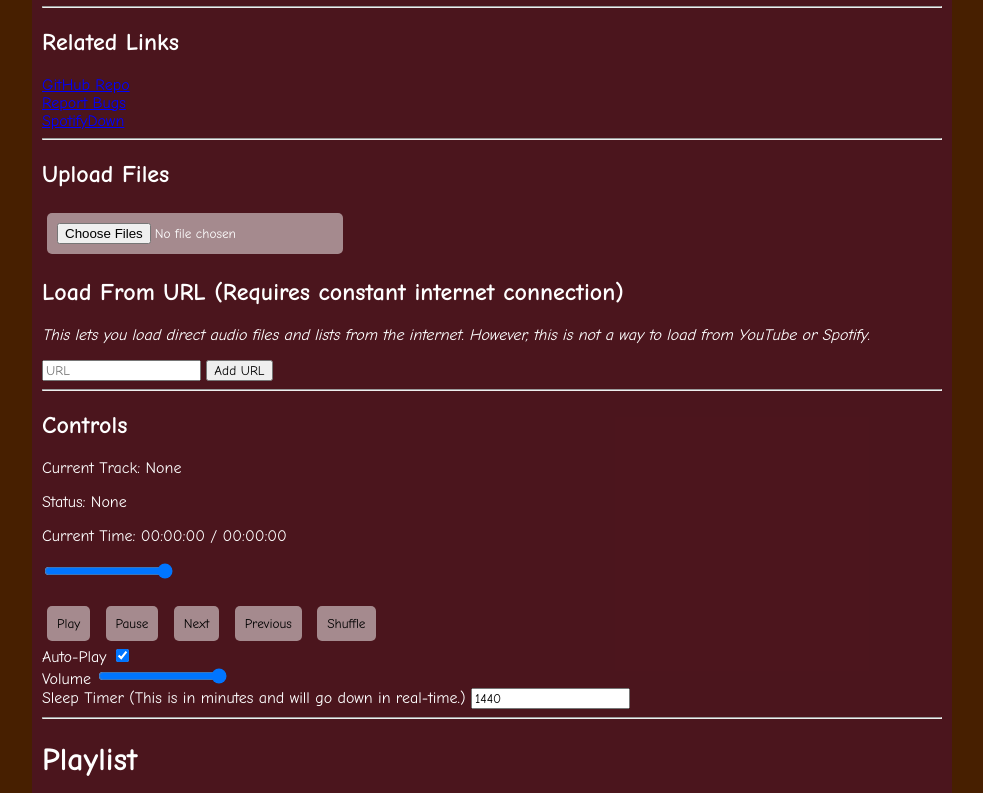
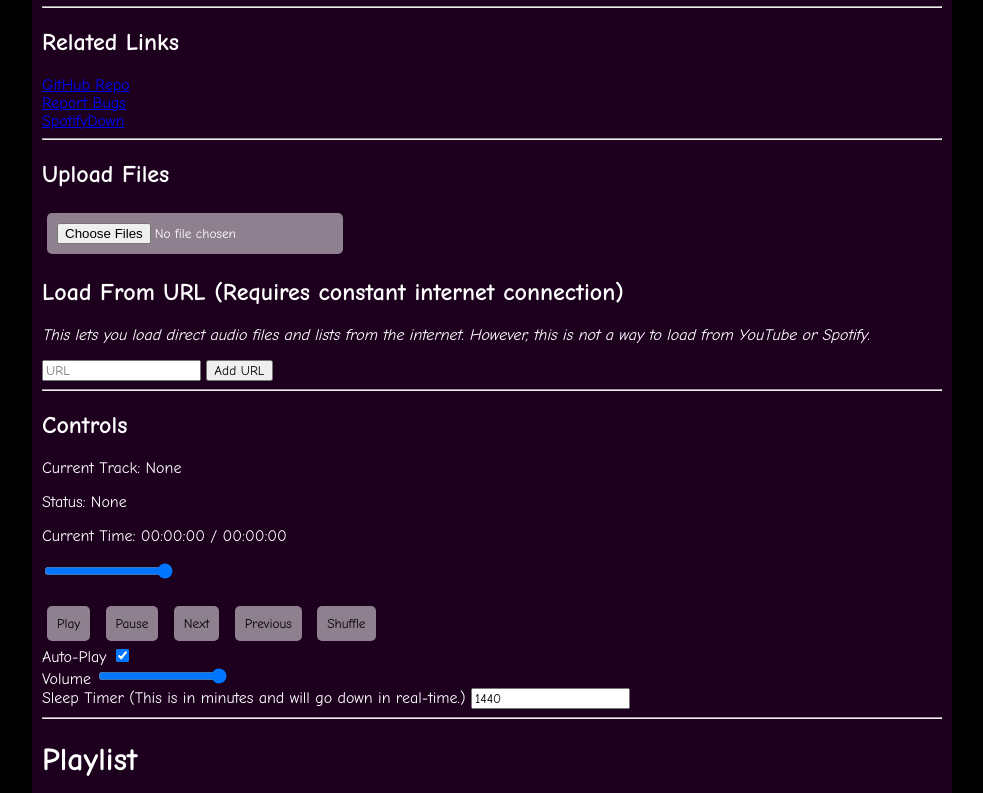
Before and after one commit to minidogg/splp, a plain HTML site: page index.html in a window 1280 px wide. Shown: the part 92-885 px from the top of the page, without its empty margins (148-1131 px from the left). Drawn offline with Linux system fonts and the light colour scheme.

Commit message:
idk i fixed the color

```diff
--- a/index.html
+++ b/index.html
@@ -13,8 +13,8 @@
         rel="stylesheet">
 
     <style id="theme">
-        :root {
-            --background: #471f00;
+        :root{
+            --background: #000000;
             --text: #ffffff;
             --foreground: #55005855;
             --font-family: "Comic Sans MS", "Comic Sans", "Comic Neue", Arial, Helvetica, sans-serif;
```
